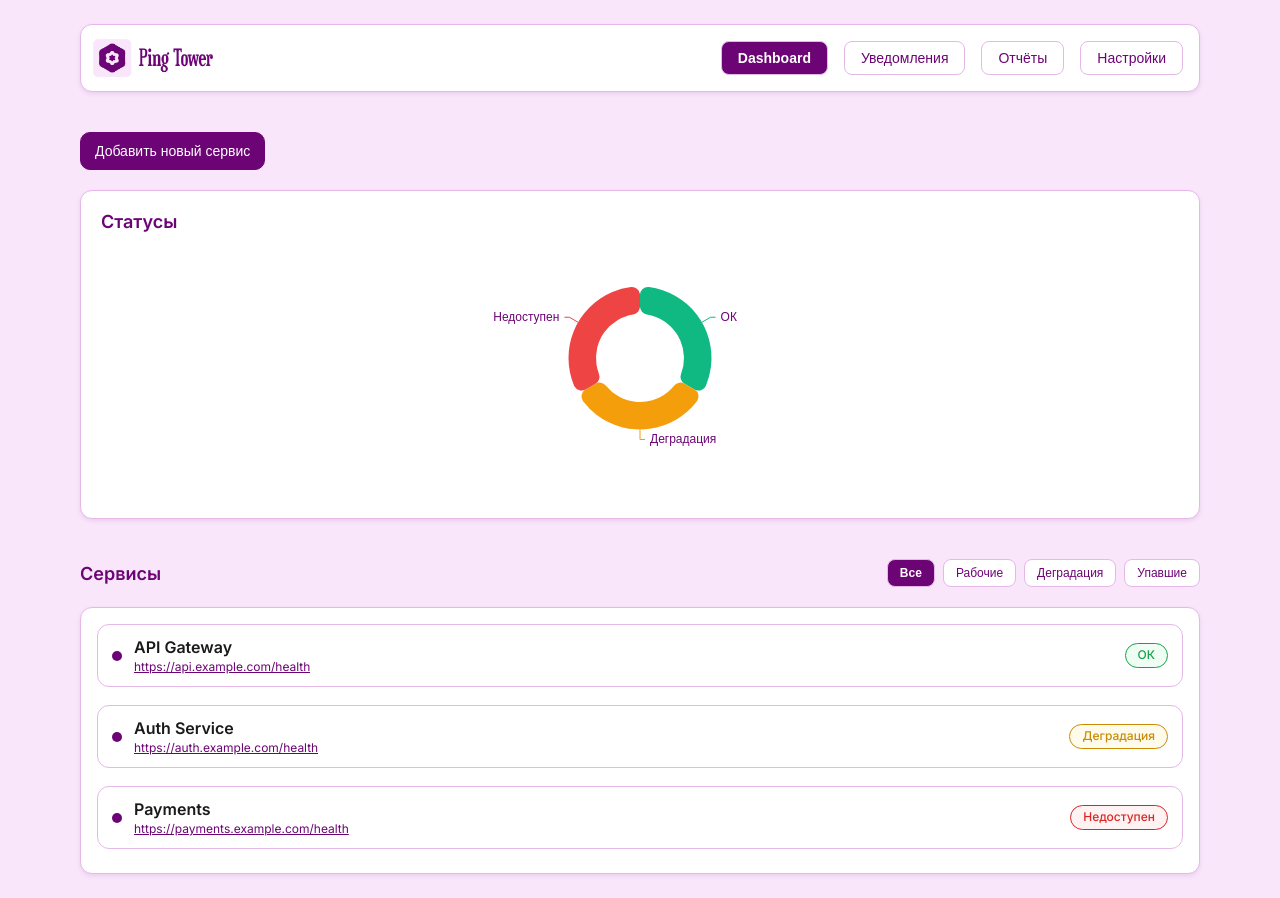
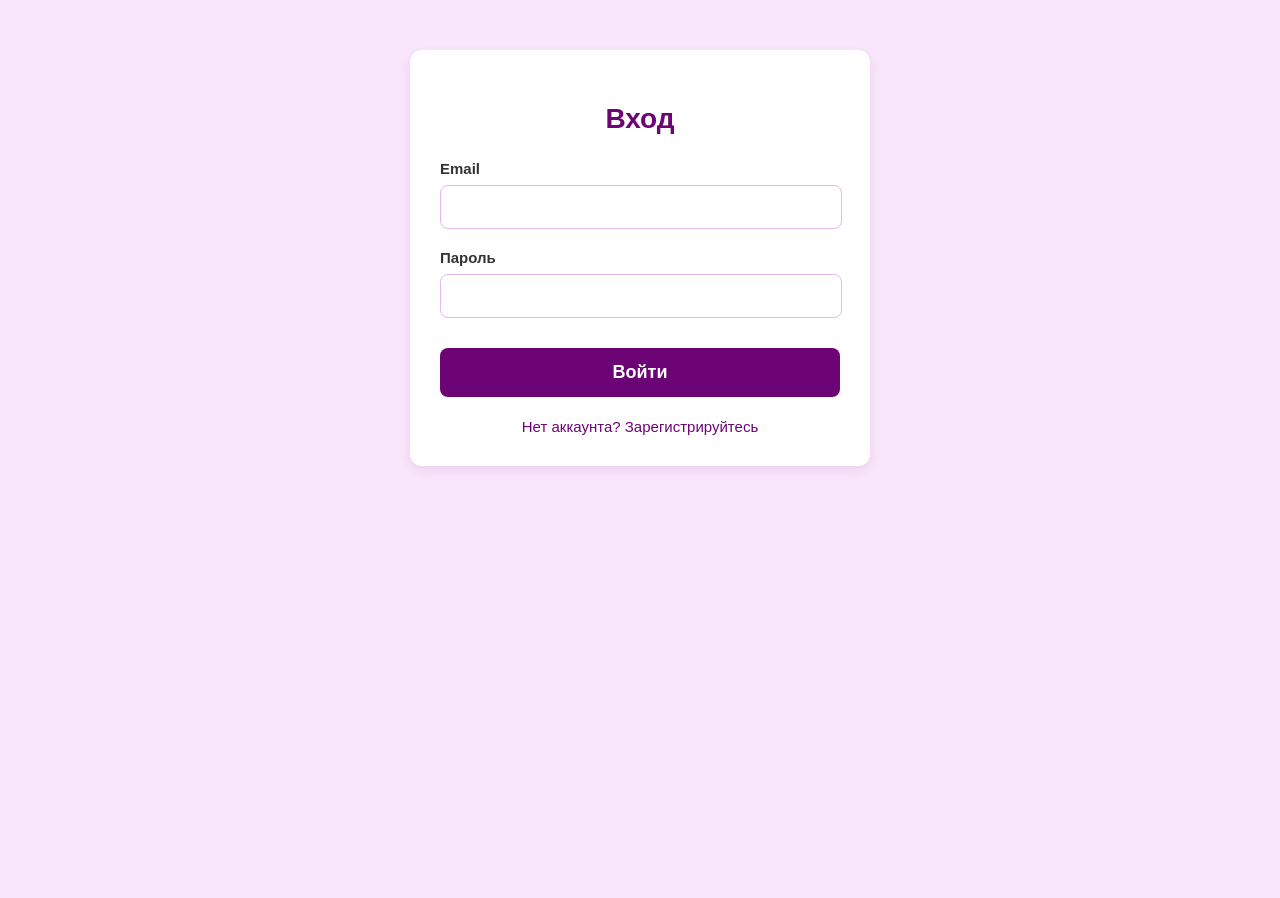
Before and after one commit to Team-taxisty/PingTower, a React (Create React App) app in the folder frontend/ping-tower/: page / in a window 1280 px wide. After the commit the page ends 850 px from the top, so only its background shows below. Built offline with nearby package versions, Linux system fonts and the light colour scheme; a web font is replaced by a local one.

Commit message:
Auth page

```diff
--- a/frontend/ping-tower/src/App.js
+++ b/frontend/ping-tower/src/App.js
@@ -10,8 +10,10 @@ import ServiceDetail from './pages/ServiceDetail';
 import Alerts from './pages/Alerts';
 import Reports from './pages/Reports';
 import Settings from './pages/Settings';
+import Auth from './pages/Auth';
 
 function App() {
+  const [isLoggedIn, setIsLoggedIn] = useState(false);
   const [currentPage, setCurrentPage] = useState('dashboard');
   const [selectedService, setSelectedService] = useState(null);
   const [services, setServices] = useState(() => [
@@ -74,6 +76,11 @@ function App() {
 
   function handleBackToDashboard() {
     setSelectedService(null);
+    setCurrentPage('dashboard');
+  }
+
+  function handleAuthSuccess() {
+    setIsLoggedIn(true);
     setCurrentPage('dashboard');
   }
 
@@ -142,6 +149,10 @@ function App() {
     }
   }
 
+  if (!isLoggedIn) {
+    return <Auth onAuthSuccess={handleAuthSuccess} />;
+  }
+
   return (
     <div style={pageStyle}>
       <Navigation currentPage={currentPage} onNavigate={setCurrentPage} />
--- a/frontend/ping-tower/src/components/Navigation.js
+++ b/frontend/ping-tower/src/components/Navigation.js
@@ -48,7 +48,8 @@ function Navigation({ currentPage, onNavigate }) {
     { id: 'dashboard', label: 'Dashboard' },
     { id: 'alerts', label: 'Уведомления' },
     { id: 'reports', label: 'Отчёты' },
-    { id: 'settings', label: 'Настройки' }
+    { id: 'settings', label: 'Настройки' },
+    { id: 'auth', label: 'Авторизация' }
   ];
 
   return (
--- /dev/null
+++ b/frontend/ping-tower/src/pages/Auth.js
@@ -0,0 +1,207 @@
+import React, { useState } from 'react';
+
+function Auth({ onAuthSuccess }) {
+  const [isLogin, setIsLogin] = useState(true);
+  const [name, setName] = useState('');
+  const [email, setEmail] = useState('');
+  const [password, setPassword] = useState('');
+  const [errors, setErrors] = useState({});
+  const [message, setMessage] = useState(null);
+  const [isLoading, setIsLoading] = useState(false);
+
+  const validateForm = () => {
+    const newErrors = {};
+    if (!isLogin && !name.trim()) {
+      newErrors.name = 'Имя обязательно';
+    }
+    if (!email.trim()) {
+      newErrors.email = 'Email обязателен';
+    } else if (!/^[\w-.]+@([\w-]+\.)+[\w-]{2,4}$/.test(email)) {
+      newErrors.email = 'Неверный формат Email';
+    }
+    if (!password.trim()) {
+      newErrors.password = 'Пароль обязателен';
+    } else if (password.length < 6) {
+      newErrors.password = 'Пароль должен быть не менее 6 символов';
+    }
+    setErrors(newErrors);
+    return Object.keys(newErrors).length === 0;
+  };
+
+  const handleToggle = () => {
+    setIsLogin(!isLogin);
+    setName('');
+    setEmail('');
+    setPassword('');
+    setErrors({}); // Clear errors on toggle
+    setMessage(null); // Clear messages on toggle
+  };
+
+  const handleSubmit = async (e) => {
+    e.preventDefault();
+    setMessage(null); // Clear previous messages
+    if (validateForm()) {
+      setIsLoading(true);
+      try {
+        // Simulate API call
+        const response = await new Promise(resolve => setTimeout(() => {
+          if (isLogin) {
+            // Simulate login success/failure
+            if (email === 'test@example.com' && password === 'password') {
+              resolve({ status: 200, data: { message: 'Вход выполнен успешно!' } });
+            } else {
+              resolve({ status: 401, data: { message: 'Неверный Email или пароль.' } });
+            }
+          } else {
+            // Simulate registration success/failure
+            if (name && email && password) {
+              resolve({ status: 200, data: { message: 'Регистрация прошла успешно!' } });
+            } else {
+              resolve({ status: 400, data: { message: 'Ошибка регистрации. Пожалуйста, заполните все поля.' } });
+            }
+          }
+        }, 1500));
+
+        if (response.status === 200) {
+          setMessage({ type: 'success', text: response.data.message });
+          onAuthSuccess(); // Call onAuthSuccess on successful login/registration
+        } else {
+          setMessage({ type: 'error', text: response.data.message });
+        }
+      } catch (error) {
+        setMessage({ type: 'error', text: 'Произошла ошибка. Пожалуйста, попробуйте снова.' });
+      } finally {
+        setIsLoading(false);
+      }
+    }
+  };
+
+  const formContainerStyle = {
+    maxWidth: '400px',
+    margin: '50px auto',
+    padding: '30px',
+    borderRadius: '12px',
+    background: '#ffffff',
+    boxShadow: '0 4px 12px rgba(109, 4, 117, 0.1)',
+    fontFamily: 'Arial, sans-serif',
+  };
+
+  const titleStyle = {
+    textAlign: 'center',
+    color: '#6D0475',
+    marginBottom: '25px',
+    fontSize: '28px',
+    fontWeight: '700',
+  };
+
+  const formGroupStyle = {
+    marginBottom: '20px',
+  };
+
+  const labelStyle = {
+    display: 'block',
+    marginBottom: '8px',
+    color: '#333',
+    fontSize: '15px',
+    fontWeight: '600',
+  };
+
+  const inputStyle = {
+    width: 'calc(100% - 24px)',
+    padding: '12px',
+    border: '1px solid #E5B8E8',
+    borderRadius: '8px',
+    fontSize: '16px',
+    transition: 'border-color 0.2s ease',
+  };
+
+  const errorTextStyle = {
+    color: '#ff4d4f',
+    fontSize: '12px',
+    marginTop: '5px',
+  };
+
+  const buttonStyle = {
+    width: '100%',
+    padding: '14px',
+    borderRadius: '8px',
+    border: 'none',
+    background: '#6D0475',
+    color: '#ffffff',
+    fontSize: '18px',
+    fontWeight: '600',
+    cursor: isLoading ? 'not-allowed' : 'pointer',
+    transition: 'background-color 0.2s ease',
+    marginTop: '10px',
+    opacity: isLoading ? 0.7 : 1,
+  };
+
+  const toggleButtonStyle = {
+    background: 'none',
+    border: 'none',
+    color: '#6D0475',
+    cursor: 'pointer',
+    fontSize: '15px',
+    marginTop: '20px',
+    textAlign: 'center',
+    display: 'block',
+    width: '100%',
+  };
+
+  return (
+    <div style={formContainerStyle}>
+      <h2 style={titleStyle}>{isLogin ? 'Вход' : 'Регистрация'}</h2>
+      <form onSubmit={handleSubmit}>
+        {!isLogin && (
+          <div style={formGroupStyle}>
+            <label htmlFor="name" style={labelStyle}>Имя</label>
+            <input
+              type="text"
+              id="name"
+              value={name}
+              onChange={(e) => setName(e.target.value)}
+              required
+              style={inputStyle}
+            />
+            {errors.name && <p style={errorTextStyle}>{errors.name}</p>}
+          </div>
+        )}
+        <div style={formGroupStyle}>
+          <label htmlFor="email" style={labelStyle}>Email</label>
+          <input
+            type="email"
+            id="email"
+            value={email}
+            onChange={(e) => setEmail(e.target.value)}
+            required
+            style={inputStyle}
+          />
+          {errors.email && <p style={errorTextStyle}>{errors.email}</p>}
+        </div>
+        <div style={formGroupStyle}>
+          <label htmlFor="password" style={labelStyle}>Пароль</label>
+          <input
+            type="password"
+            id="password"
+            value={password}
+            onChange={(e) => setPassword(e.target.value)}
+            required
+            style={inputStyle}
+          />
+          {errors.password && <p style={errorTextStyle}>{errors.password}</p>}
+        </div>
+        {message && (
+          <p style={{ color: message.type === 'success' ? 'green' : 'red', textAlign: 'center', marginBottom: '15px' }}>
+            {message.text}
+          </p>
+        )}
+        <button type="submit" style={buttonStyle} disabled={isLoading}>{isLogin ? (isLoading ? 'Вход...' : 'Войти') : (isLoading ? 'Регистрация...' : 'Зарегистрироваться')}</button>
+      </form>
+      <button onClick={handleToggle} style={toggleButtonStyle} disabled={isLoading}>
+        {isLogin ? 'Нет аккаунта? Зарегистрируйтесь' : 'Уже есть аккаунт? Войдите'}
+      </button>
+    </div>
+  );
+}
+
+export default Auth;
```
Also changed, not shown: frontend/ping-tower/public/manifest.json.
